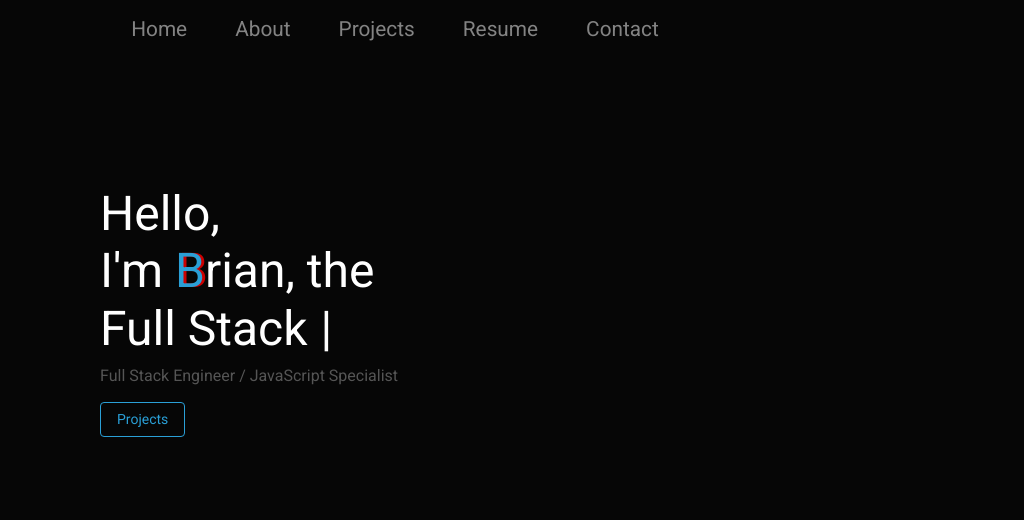
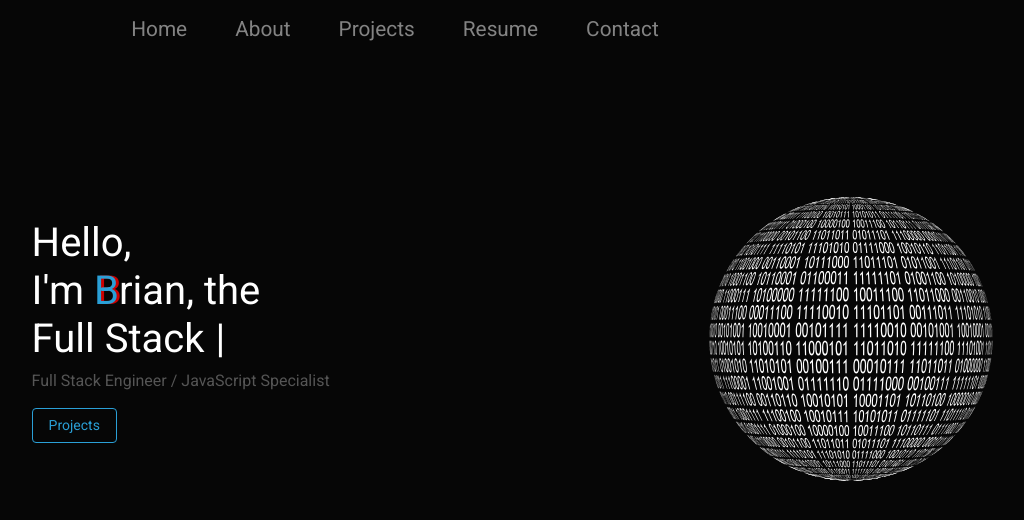
Before and after one commit to Brian-Holland/NextJS_Website, a Next.js app: page / in a window 1280 px wide. Shown: the top 520 px of the page, without its empty margins (141-1165 px from the left). Built offline with nearby package versions, Linux system fonts and the light colour scheme.

Commit message:
added svg and responsiveness

```diff
--- a/pages/index.js
+++ b/pages/index.js
@@ -37,7 +37,7 @@ const HomePage = () => {
 			<section id="main-land">
 				<Container className="mt-5">
 					<Row>
-						<Col className="d-flex-column" style={{ paddingTop: '12%', paddingLeft: '15%' }}>
+						<Col xs={12} md={8} className="d-flex-column" style={{ paddingTop: '15%', paddingLeft: '9%' }}>
 							<h1 id="typed" className="h2">
 								Hello, <br />
 								I'm <span className="text-em">B</span>rian, the
@@ -57,6 +57,13 @@ const HomePage = () => {
 								</a>
 							</Link>
 						</Col>
+						<Col xs={false} md={4}>
+							<img
+								src="imgs/binary.svg"
+								className="filter-white mobile-none"
+								alt="globe made out of binary numbers"
+							/>
+						</Col>
 					</Row>
 				</Container>
 			</section>
--- a/styles/styles.css
+++ b/styles/styles.css
@@ -4,6 +4,10 @@
 
 #navadjusted {
 	border: none;
+}
+
+#typed {
+	font-size: 2.5rem;
 }
 
 #profile-img {
@@ -29,11 +33,12 @@ a:hover {
 }
 
 .filter-white {
-	padding-top: 19%;
+	padding-top: 41%;
+	padding-right: 16%;
 	filter: brightness(0) saturate(100%) invert(100%) sepia(0%) saturate(7427%) hue-rotate(158deg) brightness(114%)
 		contrast(100%);
-	height: 85%;
-	width: 85%;
+	height: 100%;
+	width: 100%;
 }
 
 .fs-img {
@@ -199,13 +204,17 @@ section.space {
 
 @media (max-width: 500px) {
 	#typed {
-		font-size: 1.8rem;
+		font-size: 1.6rem;
 	}
 
 	.sentence {
 		padding-top: 75%;
 		z-index: 999;
 		font-size: 1.4rem;
+	}
+
+	.mobile-none {
+		display: none;
 	}
 
 	.spin {
```
